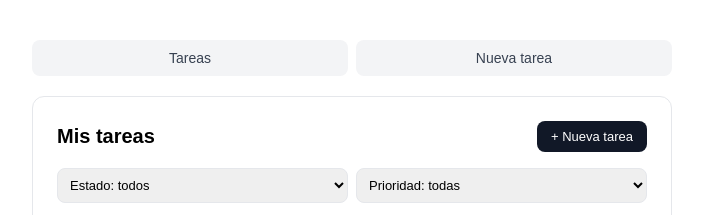
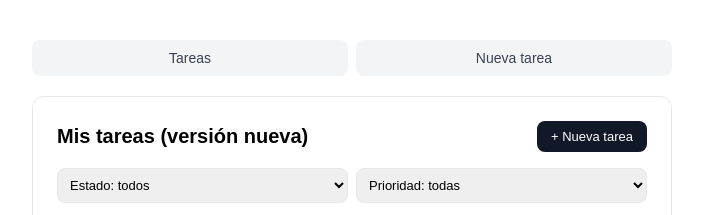
Before and after one commit to MartiMoreno/ingsoft3-tp01, a React app in the folder frontend/: page / in a window 1280 px wide. Shown: the top 215 px of the page, without its empty margins (288-991 px from the left). Built offline with nearby package versions, Linux system fonts and the light colour scheme; no server answers; the HTML template or start-up script is replaced by a standard one.

Commit message:
feat(frontend): el título pasa a 'Mis tareas (versión nueva)' (#31)

```diff
--- a/frontend/src/App.jsx
+++ b/frontend/src/App.jsx
@@ -57,7 +57,7 @@ function ListaTareas() {
   return (
     <div>
       <div style={{ display: 'flex', alignItems: 'center', justifyContent: 'space-between', marginBottom: 16 }}>
-        <h1 style={{ fontSize: 20, margin: 0 }}>Mis tareas</h1>
+        <h1 style={{ fontSize: 20, margin: 0 }}>Mis tareas (versión nueva)</h1>
         <Link to="/nueva" style={{ fontSize: 13, padding: '8px 14px', background: '#111827', color: 'white', borderRadius: 8, textDecoration: 'none' }}>
           + Nueva tarea
         </Link>
```
